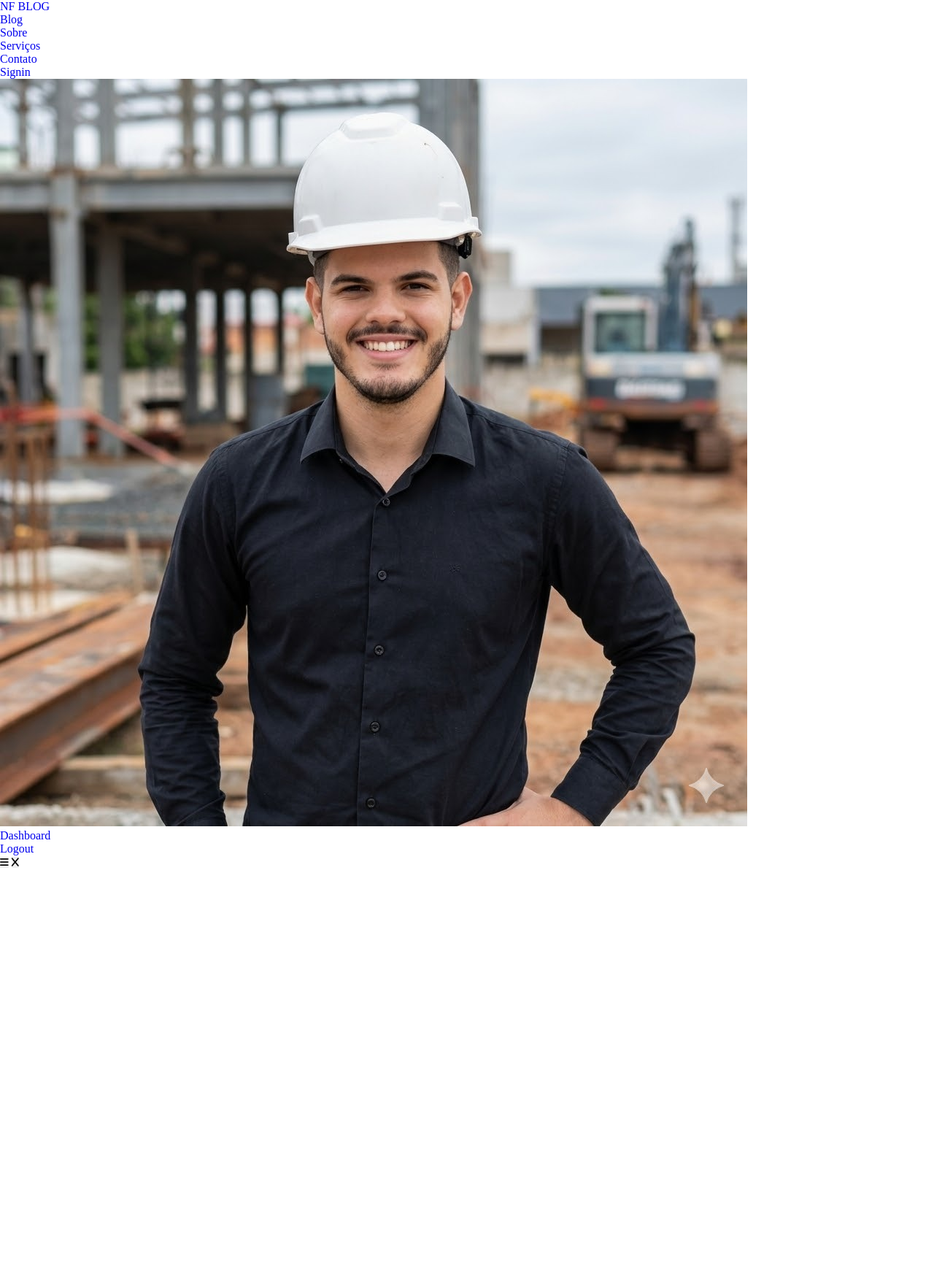
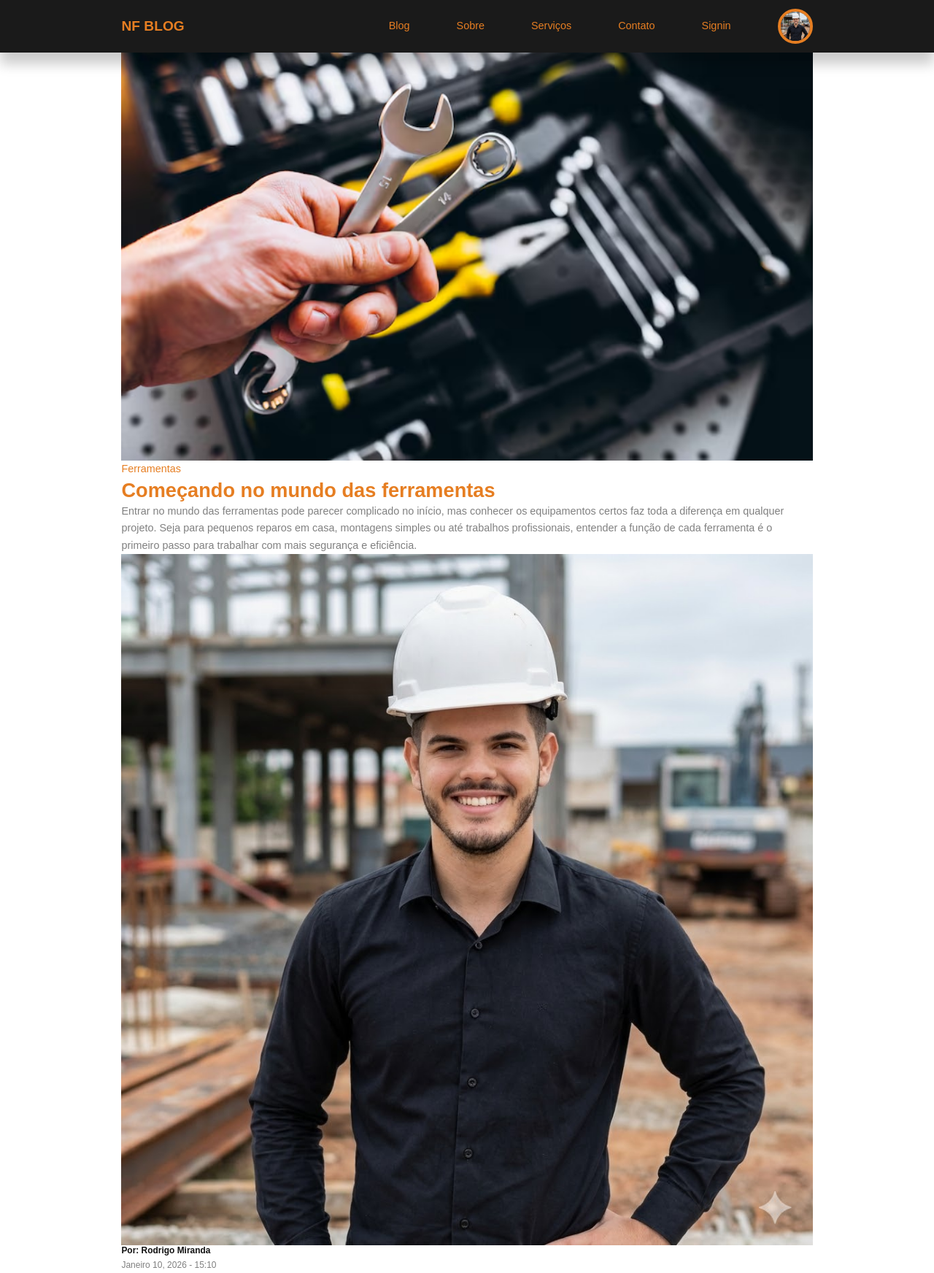
Before and after one commit to DaviMattoso/Nordeste_Ferramentas, a PHP site: page / in a window 1280 px wide. Shown: the whole page at 73% size. Before the commit the page ends 1189 px from the top, so only its background shows below. Run offline with PHP 8.4, Linux system fonts and the light colour scheme.

Commit message:
Nav bar + inicio dos posts

```diff
--- a/nf_blog/index.html
+++ b/nf_blog/index.html
@@ -37,6 +37,38 @@
         </div>
     </nav>
     <!-- ======== Fim da navbar ======== -->
+
+
+    <!-- ======== Featured posts ======== -->
+    <sectoin class="featured">
+        <div class="container featured__container">
+
+            <div class="class post__tumbnail">
+                <img src="./Images/blog1.avif">
+            </div>
+
+            <div class="post__info">
+                <a href="" class="category__button">Ferramentas</a>
+                <h2 class="post__title"><a href="post.html">Começando no mundo das ferramentas</a></h2>
+                <p class="post__body>">Entrar no mundo das ferramentas pode parecer complicado no início, mas conhecer os equipamentos certos faz toda a diferença em qualquer projeto. Seja para pequenos reparos em casa, montagens simples ou até trabalhos profissionais, entender a função de cada ferramenta é o primeiro passo para trabalhar com mais segurança e eficiência.</p>
+                <div class="post__author">
+                    <div class="post__author-avatar">
+                        <img src="./Images/avatar2.jpg">
+                    </div>
+                    <div class="post__author-info">
+                        <h5>Por: Rodrigo Miranda</h5>
+                        <small>
+                            Janeiro 10, 2026 - 15:10
+                        </small>
+                    </div>
+                </div>
+            </div>
+
+        </div>
+    </sectoin>
+     <!-- ======== Fim featured posts ======== -->
+
+
 </body>
 
 </html>
--- a/nf_blog/style.css
+++ b/nf_blog/style.css
@@ -25,5 +25,138 @@
 }
 
 body {
+    font-family: 'Montserrat', sans-serif;
+    line-height: 1.6;
+    color: gray; /* Cor das letras */
+    overflow-x: hidden;
+    background-color: rgb(255, 255, 255); /* Cor de fundo */
+    font-size: 0.9rem;
+}
 
+.container {
+    width: var(--container-width-lg);
+    max-width: 1800px;
+    margin-inline: auto;
 }
+
+section {
+    margin-top: 3rem;
+    width: 100vw;
+}
+
+h1, h2, h3, h4, h5 {
+    color: #111111; /* Cor dos títulos */
+    line-height: 1.3;
+}
+
+h1 {
+    font-size: 3rem;
+    margin-bottom: 1rem 0;
+}
+
+h2 {
+    font-size: 1.7rem;
+    margin-bottom: 1rem 0;
+}
+
+h3 {
+    font-size: 1.1rem;
+    image-rendering: 0.8rem 0 0.5rem;
+}
+
+h4 {
+    font-size: 1rem;
+}
+
+a {
+    color: #E67E22; /* Cor dos links */
+    transition: var(--transition);
+}
+
+img {
+    display: block;
+    width: 100%;
+    object-fit: cover;
+}
+
+/* ======= Nav ======= */
+nav {
+    background-color: #1A1A1A; /* Cor de fundo da navegação */
+    width: 100vw;
+    height: 4.5rem;
+    position: fixed;
+    top: 0;
+    z-index: 10;
+    box-shadow: 0 1rem 1rem rgba(0, 0, 0, 0.2);
+}
+
+nav button {
+    display: none;
+}
+
+.nav__container {
+    height: 100%;
+    display: flex;
+    align-items: center;
+    justify-content: space-between;
+}
+
+.avatar {  /* Estilo do avatar na nav bar */
+    width: 2.5rem;
+    height: 2.5rem;
+    border-radius: 50%;
+    overflow: hidden;
+    border: 0.3rem solid #E67E22; /* Cor da borda do avatar */
+}
+
+.nav__logo {
+    font-weight: 600;
+    font-size: 1.2rem;
+}
+
+.nav__items {
+    display: flex;
+    align-items: center;
+    gap: 4rem;
+}
+
+.nav__profile {
+    position: relative;
+    cursor: pointer;
+}
+
+.nav__profile ul {
+    position: absolute;
+    top: 125%;
+    right: 0;
+    display: flex;
+    flex-direction: column;
+    box-shadow: 0 3rem 3rem rgba(0, 0, 0, 0.4);
+    background: #1A1A1A; /* Cor de fundo do menu suspenso */
+    visibility: hidden; /* Esconder a lista de navegação por padrão. */
+    opacity: 0;
+    transition: var(--transition);
+}
+
+/* Exibir a lista de navegação ao passar o cursor sobre o perfil de navegação. */
+.nav__profile:hover > ul {
+    visibility: visible;
+    opacity: 1;
+}
+
+
+.nav__profile ul li a {
+    padding: 1rem;
+    background: #1A1A1A; /* Cor de fundo dos itens do menu suspenso */
+    display: block;
+    width: 100%;
+}
+
+.nav__profile ul li:last-child a {
+    background: #D35400; /* Cor de fundo do último item do menu suspenso */
+    color: #1A1A1A; /* Cor do texto do último item do menu suspenso */
+}
+/* ======= Fim Nav ======= */
+
+
+/* ======== Featured posts ======== */
```
Also changed, not shown: nf_blog/Images/blog1.avif (added).
